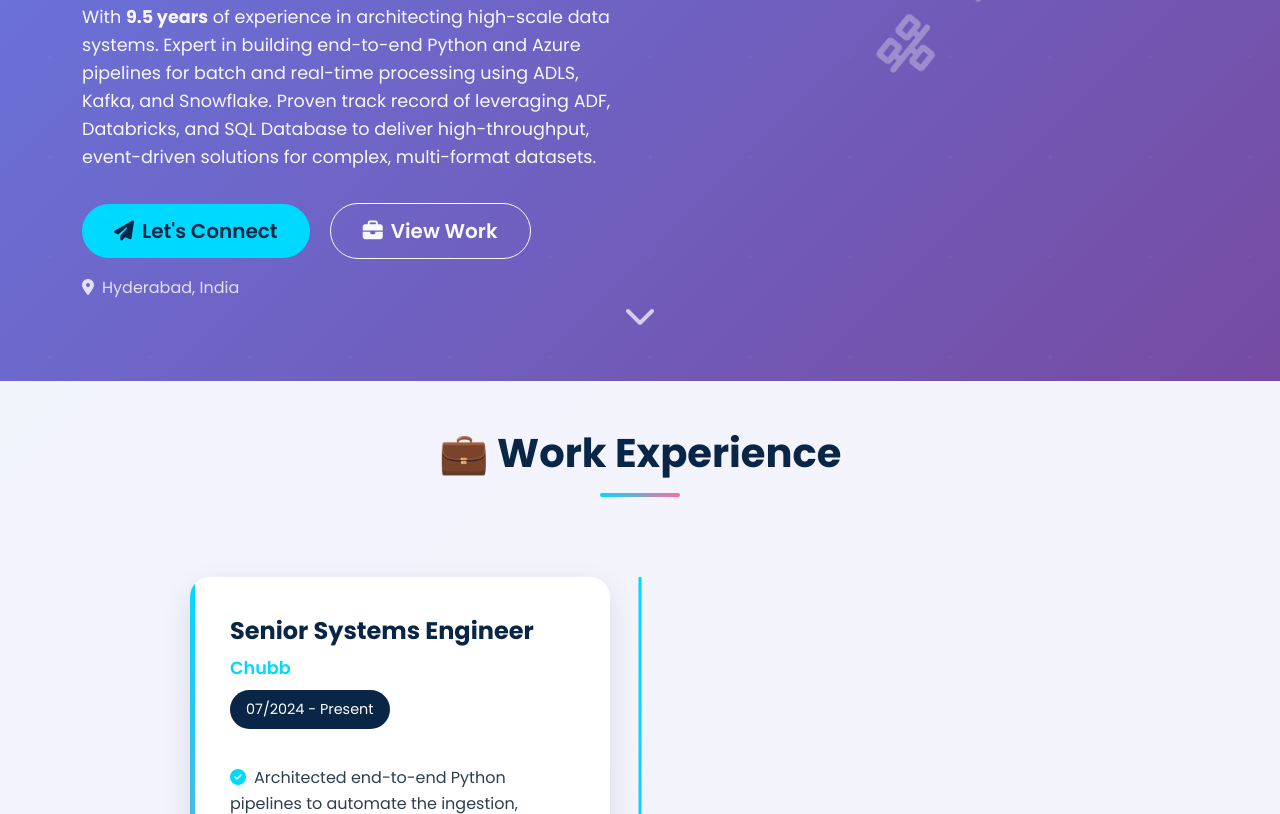
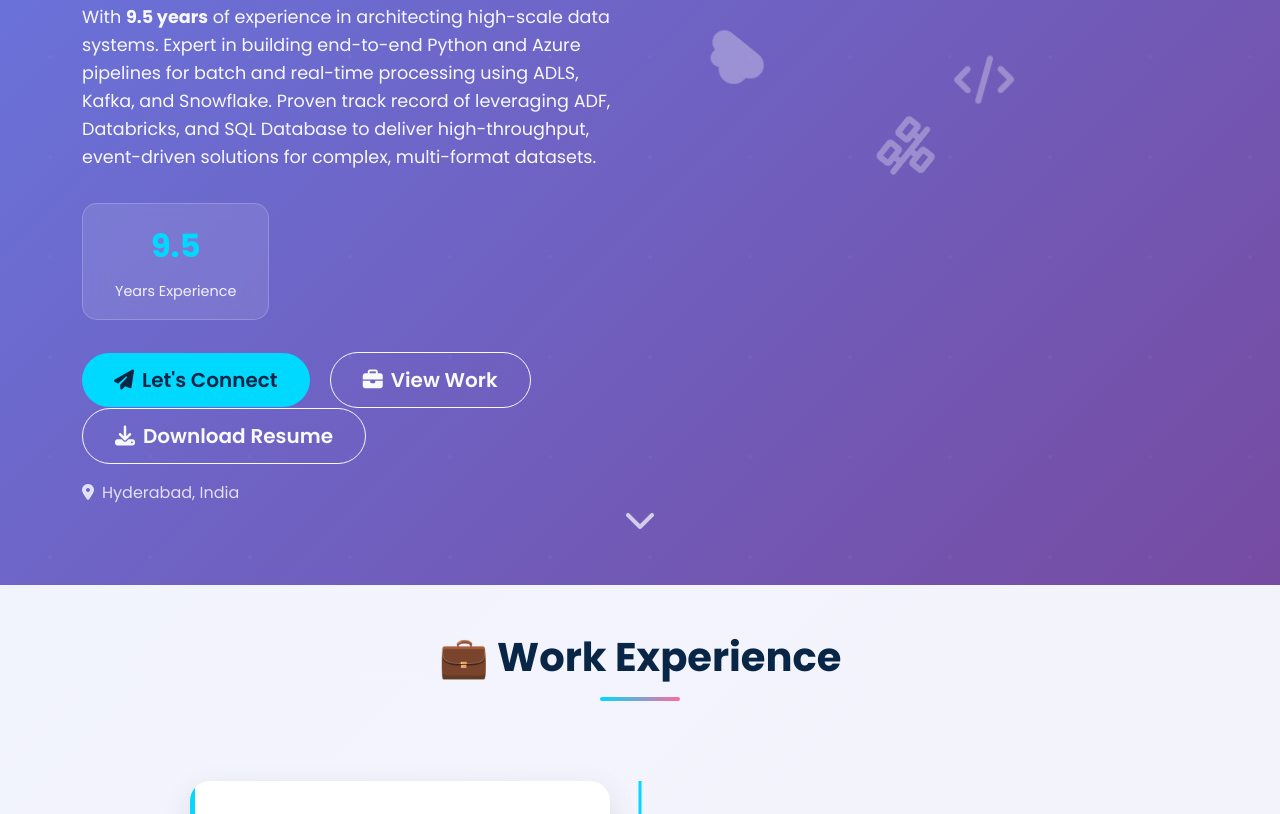
Before and after one commit to rubinalakhani3/rubina_lakhani_portfolio, a plain HTML site: page index.html in a window 1280 px wide. Shown: the part 593-1407 px from the top of the page. Drawn offline with nearby package versions, Linux system fonts and the light colour scheme.

Commit message:
Update index.html

```diff
--- a/index.html
+++ b/index.html
@@ -45,13 +45,21 @@
                         <p class="hero-description">
                             With <strong>9.5 years</strong> of experience in architecting high-scale data systems. Expert in building end-to-end Python and Azure pipelines for batch and real-time processing using ADLS, Kafka, and Snowflake. Proven track record of leveraging ADF, Databricks, and SQL Database to deliver high-throughput, event-driven solutions for complex, multi-format datasets.
                         </p>
-
+                        <div class="hero-stats">
+                            <div class="stat-item">
+                                <span class="stat-number">9.5</span>
+                                <span class="stat-label">Years Experience</span>
+                            </div>
+                        </div>
                         <div class="hero-buttons mt-4">
                             <a href="#contact" class="btn btn-primary btn-lg me-3">
                                 <i class="fas fa-paper-plane me-2"></i>Let's Connect
                             </a>
-                            <a href="#experience" class="btn btn-outline-light btn-lg">
+                            <a href="#experience" class="btn btn-outline-light btn-lg me-3">
                                 <i class="fas fa-briefcase me-2"></i>View Work
+                            </a>
+                            <a href="Rubina's resume.pdf" download class="btn btn-outline-light btn-lg">
+                                <i class="fas fa-download me-2"></i>Download Resume
                             </a>
                         </div>
                         <div class="hero-location mt-3">
@@ -347,6 +355,10 @@
                     <i class="fab fa-linkedin contact-icon"></i>
                     <a href="https://linkedin.com/in/rubinalakhani" target="_blank" class="contact-link">linkedin.com/in/rubinalakhani</a>
                 </div>
+                <div class="contact-item">
+                    <i class="fas fa-file-pdf contact-icon"></i>
+                    <a href="Rubina's resume.pdf" download class="contact-link">Download Resume (PDF)</a>
+                </div>
             </div>
             <div class="social-links mt-5">
                 <a href="mailto:rubina.lakhani3@gmail.com" class="social-link" target="_blank">
```
